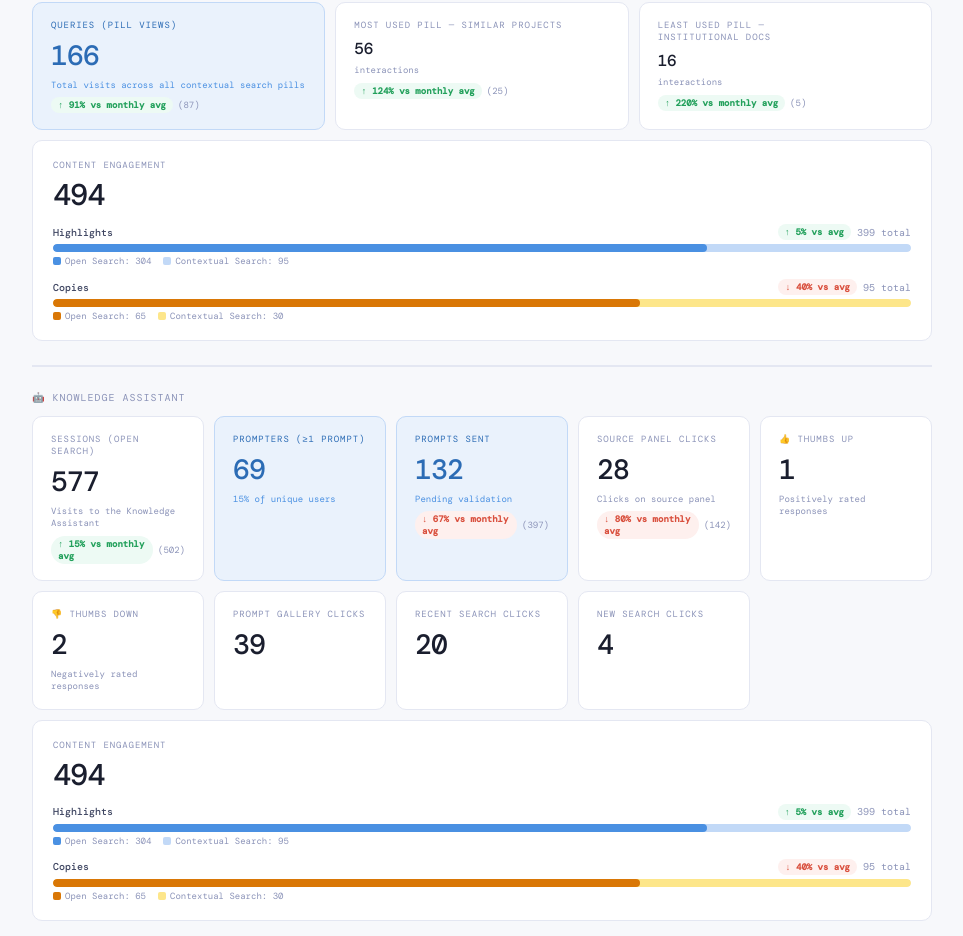
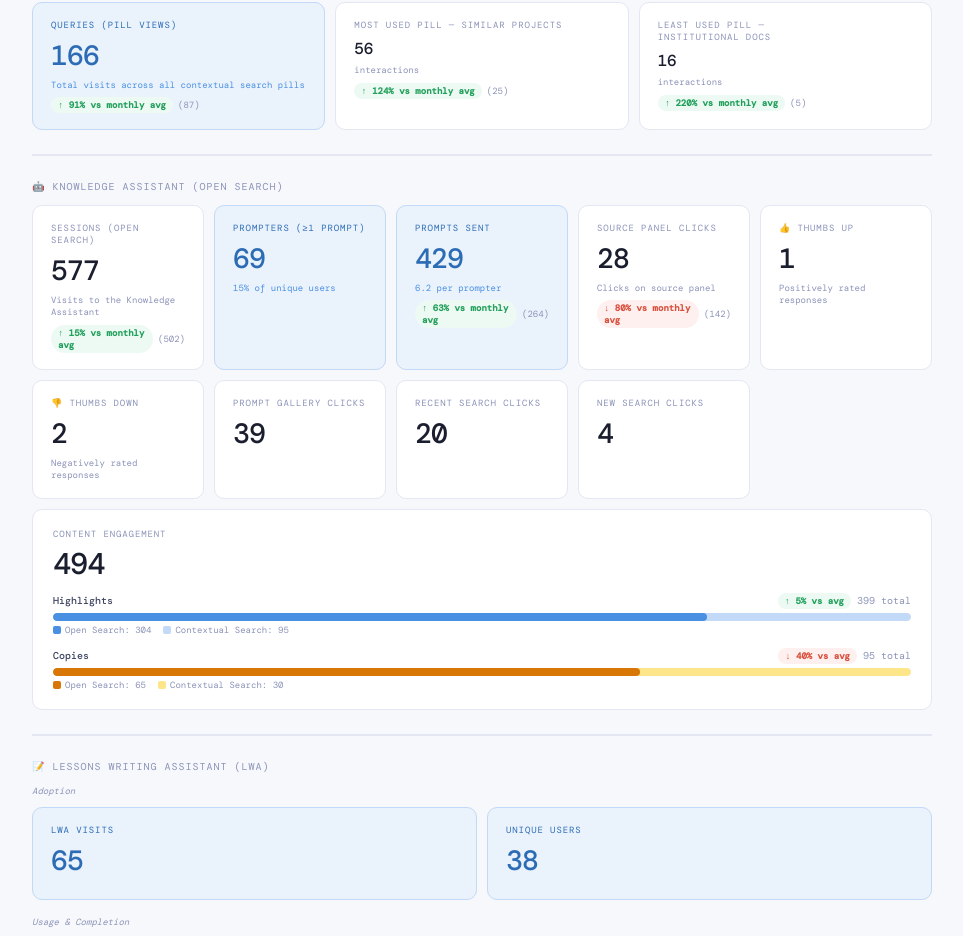
Before and after one commit to jimenasalinasg/KPsmoketest, a React (Vite) app: page / in a window 1280 px wide. Shown: the part 1130-2066 px from the top of the page, without its empty margins (158-1121 px from the left). Built offline with nearby package versions, Linux system fonts and the light colour scheme; a web font is replaced by a local one.

Commit message:
Update App.jsx

```diff
--- a/src/App.jsx
+++ b/src/App.jsx
@@ -206,7 +206,7 @@ const BENCH = {
   monthly: {
     sessions: 502,
     users: 502,
-    prompts: 397,
+    prompts: 264,
     highlights: 380,
     copies: 158,
     sourceClicks: 142,
@@ -752,7 +752,7 @@ const APRIL = {
   sessions: 1118,
   users: 449,
   prompters: 69,
-  prompts: 132, // pending validation
+  prompts: 429,
   avgTime: "15.49s",
   dropoff: 92,
   retention: null,
@@ -988,27 +988,16 @@ function Monthly() {
           <MCard label="Most used pill — Similar projects" value="56" desc="interactions" small bench={BENCH.monthly.pillTop} />
           <MCard label={<>Least used pill —<br/>Institutional docs</>} value="16" desc="interactions" small bench={BENCH.monthly.pillBot} />
         </Grid>
-        <div style={{ marginTop: 10 }}>
-          <EngagementCard
-            highlighted={APRIL.highlighted}
-            highlightedOpenSearch={APRIL.highlightedOpenSearch}
-            copied={APRIL.copied}
-            copiedOpenSearch={APRIL.copiedOpenSearch}
-            benchHighlights={BENCH.monthly.highlights}
-            benchCopies={BENCH.monthly.copies}
-          />
-        </div>
       </Section>
 
       {/* ── DIVIDER ── */}
       <div style={{ borderTop: `2px solid ${BDR}`, margin: "24px 0" }} />
 
-      {/* ── KNOWLEDGE ASSISTANT ── */}
-      <Section emoji="🤖" title="Knowledge Assistant">
+      <Section emoji="🤖" title="Knowledge Assistant (Open Search)">
         <Grid>
           <MCard label="Sessions (Open Search)" value={String(APRIL.openSearchVisits)} desc="Visits to the Knowledge Assistant" bench={BENCH.monthly.sessions} />
           <MCard label="Prompters (≥1 prompt)" value={String(APRIL.prompters)} desc={`${Math.round(APRIL.prompters/APRIL.users*100)}% of unique users`} accent />
-          <MCard label="Prompts sent" value={String(APRIL.prompts)} desc="Pending validation" accent bench={BENCH.monthly.prompts} />
+          <MCard label="Prompts sent" value={String(APRIL.prompts)} desc={`${Math.round(APRIL.prompts/APRIL.prompters*100)/100 > 0 ? (APRIL.prompts/APRIL.prompters).toFixed(1) : '—'} per prompter`} accent bench={BENCH.monthly.prompts} />
           <MCard label="Source panel clicks" value={String(APRIL.sourceClicks)} desc="Clicks on source panel" bench={BENCH.monthly.sourceClicks} />
           <MCard label="👍 Thumbs Up" value={String(APRIL.thumbsUp)} desc="Positively rated responses" />
           <MCard label="👎 Thumbs Down" value={String(APRIL.thumbsDown)} desc="Negatively rated responses" />
```
